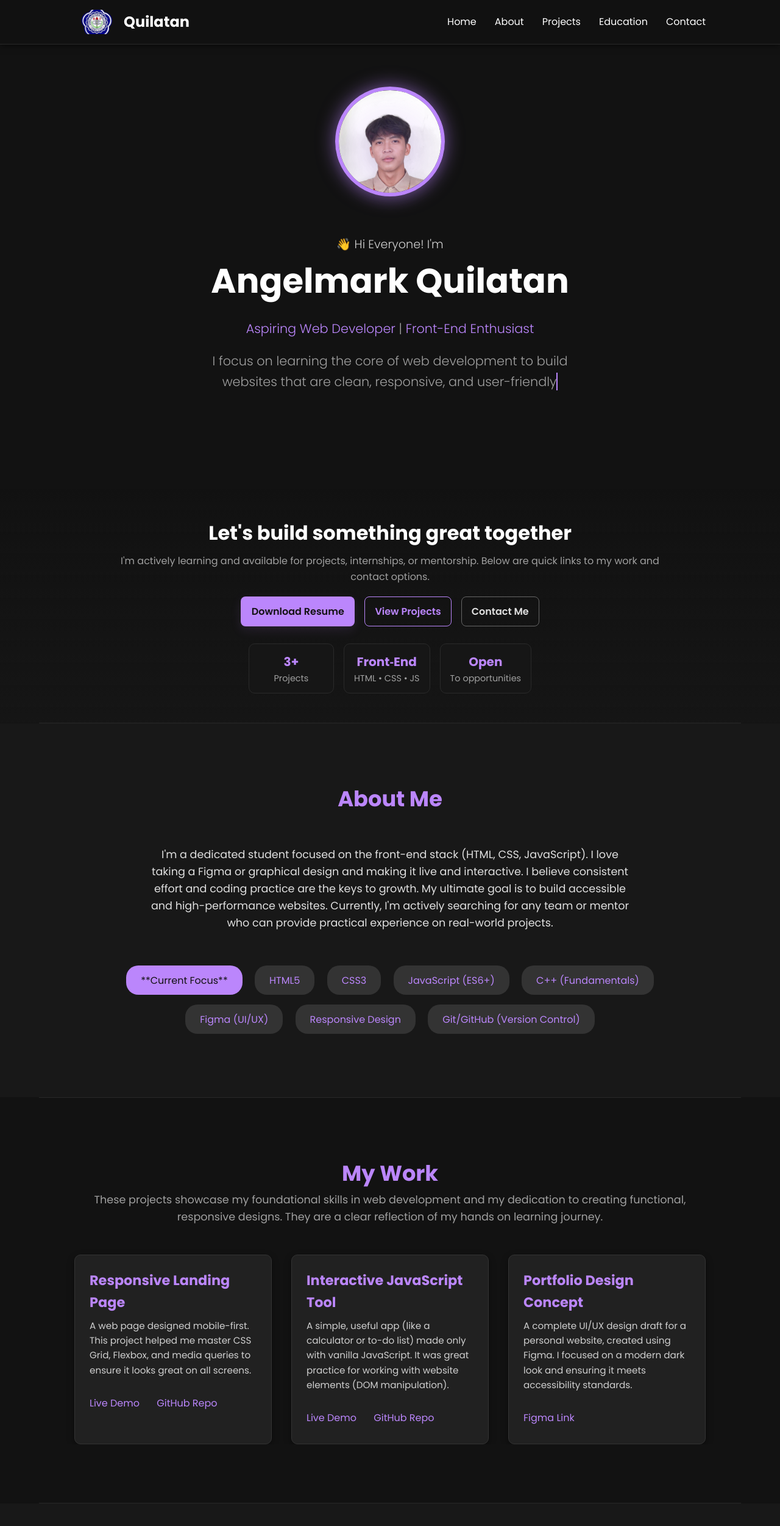
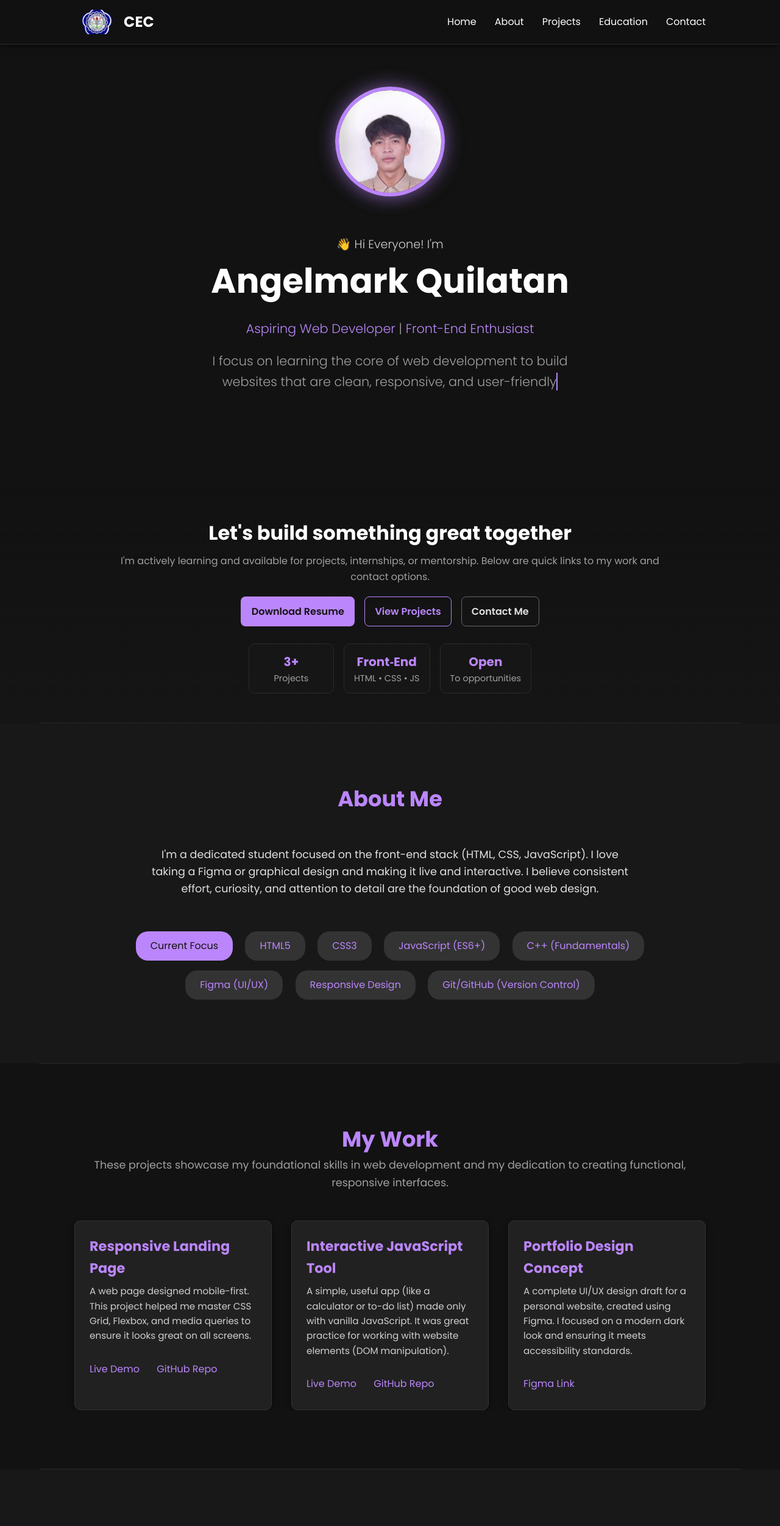
Before and after one commit to angelmark0/PORTFOLIO-QUILATAN, a plain HTML site: page index.html in a window 1280 px wide. Shown: the top 2502 px of the page at 61% size. Drawn offline with Linux system fonts and the light colour scheme.

Commit message:
Update navbar branding from Quilatan to CEC

```diff
--- a/index.html
+++ b/index.html
@@ -436,7 +436,7 @@
         <div class="container">
             <a href="#home" class="logo-link">
                 <img src="images/cec.png" alt="CEC Logo" class="navbar-logo">
-                <span class="logo-text">Quilatan</span>
+                <span class="logo-text">CEC</span>
             </a>
             <button class="menu-toggle" aria-label="Toggle navigation menu">
                 <i class="fas fa-bars"></i>
@@ -546,7 +546,7 @@
                 </p>
 
                 <div class="cta-buttons" style="display:inline-flex; gap:1rem; flex-wrap:wrap; justify-content:center; margin-bottom:1.25rem;">
-                    <a href="assets/Angelmark_Quilatan_Resume.pdf" download class="btn btn-primary" style="background:#BB86FC; color:#121212; padding:0.7rem 1.1rem; border-radius:8px; text-decoration:none; font-weight:600; box-shadow:0 6px 18px rgba(187,134,252,0.12);">
+                    <a href="assets/Angelmark_Quilatan_Resume.pdf" download class="btn btn-primary" style="background:#BB86FC; color:#121212; padding:0.7rem 1.1rem; border-radius:8px; text-decoration:none; font-weight:600;">
                         Download Resume
                     </a>
                     <a href="#projects" class="btn btn-outline" style="border:1px solid #BB86FC; color:#BB86FC; padding:0.65rem 1rem; border-radius:8px; text-decoration:none; font-weight:600;">
@@ -575,7 +575,6 @@
         </div>
 
         <style>
-            /* Minor hover states to match site feel */
             .cta-buttons a:hover { transform: translateY(-3px); transition: transform 0.18s ease; }
             .social-links a:hover { opacity:0.9; transform:translateY(-2px); transition: all 0.12s ease; }
             @media (max-width:480px) {
@@ -585,7 +584,7 @@
         </style>
     </section>
 
-    <hr></div>
+    <hr>
 
     <section id="about">
         <div class="container">
@@ -593,10 +592,10 @@
                 <h2>About Me</h2>
             </div>
             <p>
-                I'm a dedicated student focused on the front-end stack (HTML, CSS, JavaScript). I love taking a Figma or graphical design and making it live and interactive. I believe consistent effort and coding practice are the keys to growth. My ultimate goal is to build accessible and high-performance websites. Currently, I'm actively searching for any team or mentor who can provide practical experience on real-world projects.
+                I'm a dedicated student focused on the front-end stack (HTML, CSS, JavaScript). I love taking a Figma or graphical design and making it live and interactive. I believe consistent effort, curiosity, and attention to detail are the foundation of good web design.
             </p>
             <div class="skills">
-                <span style="background: #BB86FC; color: #121212;">**Current Focus**</span>
+                <span style="background: #BB86FC; color: #121212;">Current Focus</span>
                 <span>HTML5</span>
                 <span>CSS3</span>
                 <span>JavaScript (ES6+)</span>
@@ -614,7 +613,7 @@
         <div class="container">
             <div class="section-title">
                 <h2>My Work</h2>
-                <p style="font-size: 1.1rem; color: #A0A0A0; margin-top: -1rem;">These projects showcase my foundational skills in web development and my dedication to creating functional, responsive designs. They are a clear reflection of my hands on learning journey.</p>
+                <p style="font-size: 1.1rem; color: #A0A0A0; margin-top: -1rem;">These projects showcase my foundational skills in web development and my dedication to creating functional, responsive interfaces.</p>
             </div>
 
             <div class="projects-grid">
@@ -706,7 +705,7 @@
         <div class="container">
             <div class="section-title">
                 <h2>MY INFO</h2>
-                <p style="font-size: 1.1rem; color: #A0A0A0; margin-top: -1rem;">I'm eager to contribute to real-world projects and grow my skills. Whether you need a responsive design, a simple landing page built, or just want to talk code, feel free to reach out!</p>
+                <p style="font-size: 1.1rem; color: #A0A0A0; margin-top: -1rem;">I'm eager to contribute to real-world projects and grow my skills. Whether you need a responsive design, a simple landing page, or a clean portfolio, I’m ready to learn and build.</p>
             </div>
             <p class="info-item">Sto Niño Quiot Cebu City</p>
             <p class="info-item">
@@ -729,14 +728,12 @@
             const navLinks = document.querySelectorAll('.navbar nav ul li a');
             const sections = document.querySelectorAll('section');
 
-            // 1. Mobile Menu Toggle
             menuToggle.addEventListener('click', () => {
                 navUl.classList.toggle('show');
                 menuToggle.querySelector('i').classList.toggle('fa-bars');
-                menuToggle.querySelector('i').classList.toggle('fa-xmark'); // Change icon to 'X'
+                menuToggle.querySelector('i').classList.toggle('fa-xmark');
             });
 
-            // Close menu when a link is clicked (on mobile)
             navLinks.forEach(link => {
                 link.addEventListener('click', () => {
                     if (window.innerWidth <= 768) {
@@ -747,14 +744,10 @@
                 });
             });
 
-            // 2. Active Link Highlighting on Scroll (Optional but professional touch)
             const observer = new IntersectionObserver((entries) => {
                 entries.forEach(entry => {
                     if (entry.isIntersecting) {
-                        // Remove 'active' from all links
                         navLinks.forEach(link => link.classList.remove('active'));
-
-                        // Add 'active' to the link corresponding to the current section
                         const activeLink = document.querySelector(`.navbar a[href="#${entry.target.id}"]`);
                         if (activeLink) {
                             activeLink.classList.add('active');
@@ -762,8 +755,8 @@
                     }
                 });
             }, {
-                rootMargin: "-50% 0px -50% 0px", // Check when the middle of the section is in the middle of the viewport
-                threshold: 0 // As soon as any part intersects
+                rootMargin: "-50% 0px -50% 0px",
+                threshold: 0
             });
 
             sections.forEach(section => {
```
